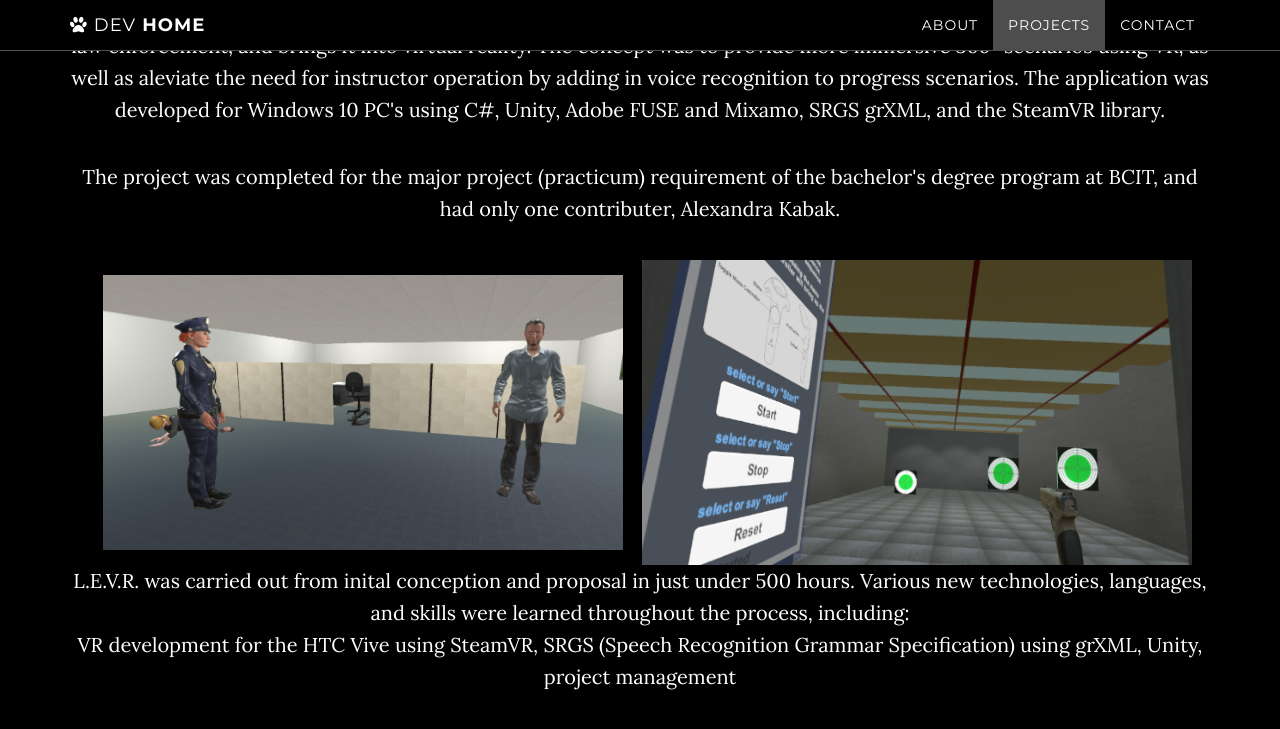
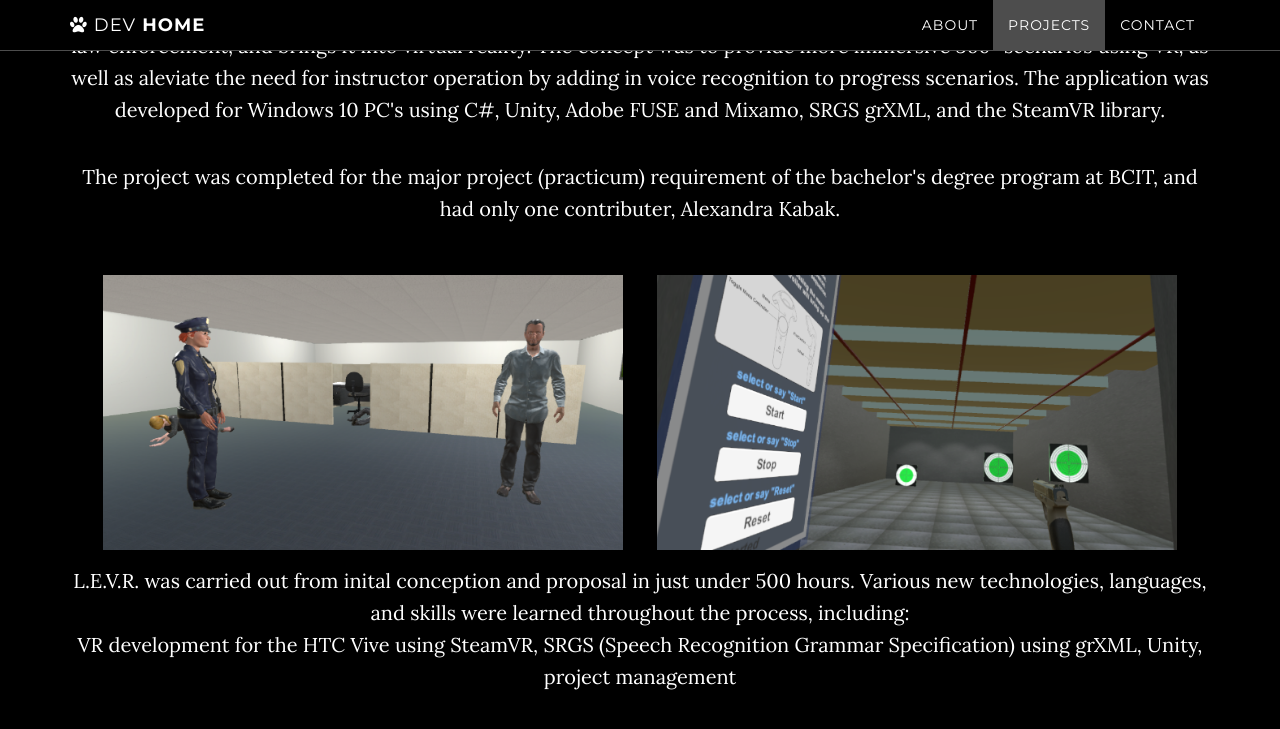
Before and after one commit to LexaFayte/DevKabak, a Jekyll site: the page built from index.html, in a window 1280 px wide and 900 px high, scrolled down 3151 px. Shown: the top 729 px of the window. Built offline with Jekyll 4.4.1, drawn with Linux system fonts in a browser that asks for light colours.

Commit message:
img padding again

```diff
--- a/_includes/projects.html
+++ b/_includes/projects.html
@@ -16,8 +16,8 @@
               <p>An unlikely trio of characters wake up at the bottom of a dungeon;none know one another, and none know how they ended up down there.
                 Greeted by a mysterious voice, they are informed that their only hope of escape is to fight their way through the dungeon, together.
               </p>
-              <img src="/DevKabak/img/Staged_title.PNG" atl="Staged! Title Screen" height="305" width="550" class="ImageBorder">
-              <span><img src="/DevKabak/img/Staged_gameplay1.PNG" atl="Staged! Overworld gameplay" height="305" width="550" class="ImageBorder"></span><br/>
+              <img class="ImageBorder" src="/DevKabak/img/Staged_title.PNG" atl="Staged! Title Screen" height="305" width="550">
+              <span><img class="ImageBorder" src="/DevKabak/img/Staged_gameplay1.PNG" atl="Staged! Overworld gameplay" height="305" width="550"></span><br/>
               <p>Roles for this project included rendering, systems, file I/O, player input, collisions, and overworld enemy creation and logic.</p>
             </div>
 
@@ -29,8 +29,8 @@
               </p>
               <p>Dive into the depths to defeat an ancient god that is flooding the Earth in Depth Charge, an eldritch bullet hell. Shoot your way through a sea of monsters, using elemental magic to exploit your enemies' weaknesses. As light fades and pressure mounts, can you survive this unforgiving crusade?
               </p>
-              <img src="/DevKabak/img/DepthCharge_title.PNG" atl="Depth Charge Title Screen" height="305" width="550" class="ImageBorder">
-              <span><img src="/DevKabak/img/DepthCharge_gameplay1.PNG" atl="Staged! Overworld gameplay" height="305" width="550" class="ImageBorder"></span><br/>
+              <img class="ImageBorder" src="/DevKabak/img/DepthCharge_title.PNG" atl="Depth Charge Title Screen" height="305" width="550">
+              <span><img class="ImageBorder" src="/DevKabak/img/DepthCharge_gameplay1.PNG" atl="Staged! Overworld gameplay" height="305" width="550"></span><br/>
               <p>Roles for this project included level transitions, menus, file I/O, OpenCL implementation, player input and logic, enemy creation and logic.</p>
             </div>
 
@@ -40,8 +40,8 @@
               <p>Law Enforcemtn VR is a proof-of-concept project which takes the original virtual scenario training idea, currently used by law enforcement, and brings it into virtual reality. The concept was to provide more immersive 360° scenarios using VR, as well as aleviate the need for instructor operation by adding in voice recognition to progress scenarios. The application was developed for Windows 10 PC's using C#, Unity, Adobe FUSE and Mixamo, SRGS grXML, and the SteamVR library.
               </p>
               <p>The project was completed for the major project (practicum) requirement of the bachelor's degree program at BCIT, and had only one contributer, Alexandra Kabak.</p>
-              <img src="/DevKabak/img/LEVR01.png" atl="Office Scenario with disgruntled employee" height="305" width="550" class="ImageBorder">
-              <span><img src="/DevKabak/img/LEVR02.png" atl="Target Range" height="305" width="550"></span><br/>
+              <img class="ImageBorder" src="/DevKabak/img/LEVR01.png" atl="Office Scenario with disgruntled employee" height="305" width="550">
+              <span><img class="ImageBorder" src="/DevKabak/img/LEVR02.png" atl="Target Range" height="305" width="550"></span><br/>
               <p>L.E.V.R. was carried out from inital conception and proposal in just under 500 hours. Various new technologies, languages, and skills were learned throughout the process, including: <br/>VR development for the HTC Vive using SteamVR, SRGS (Speech Recognition Grammar Specification) using grXML, Unity, project management</p>
             </div>
         </div>
```
